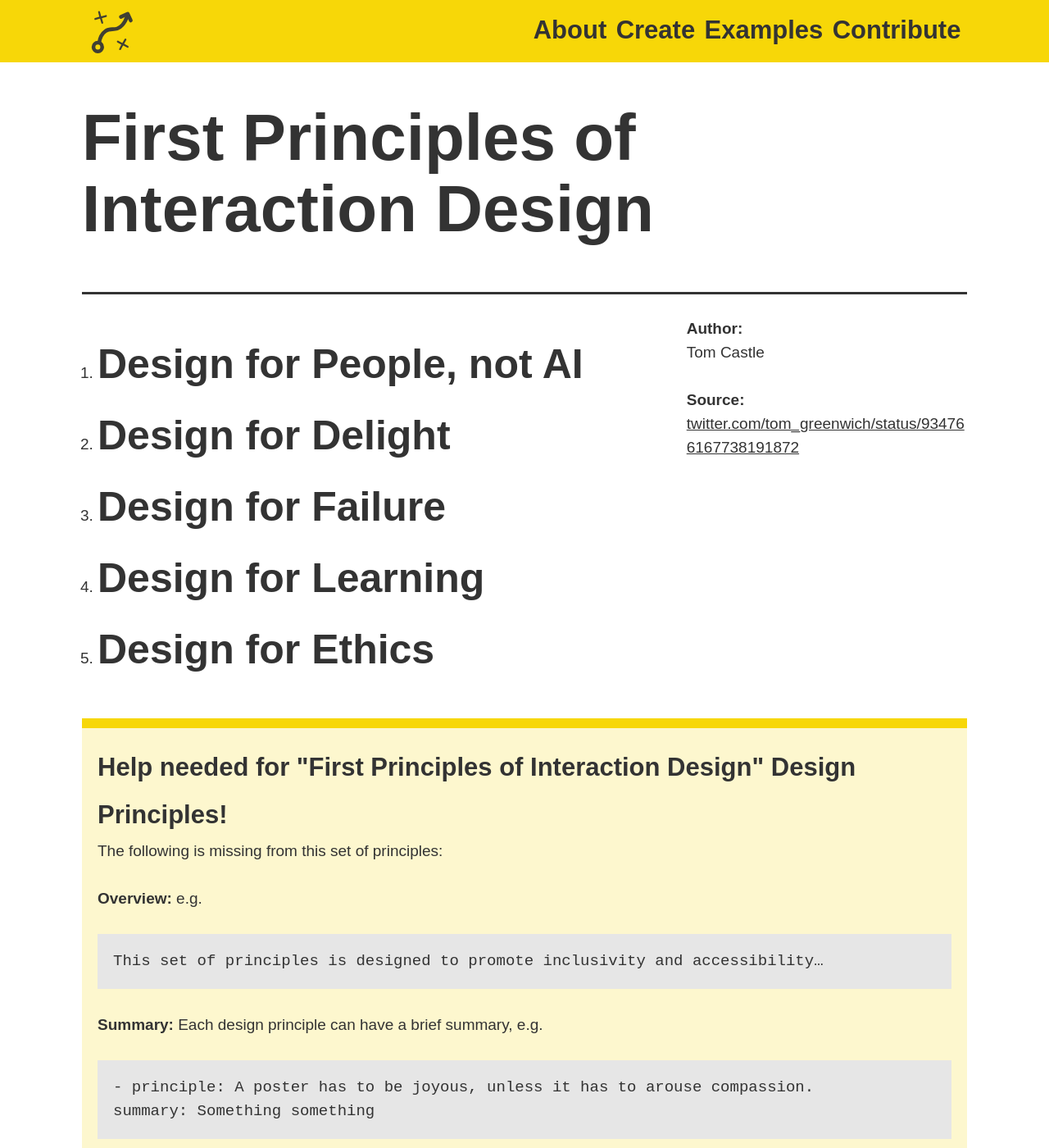
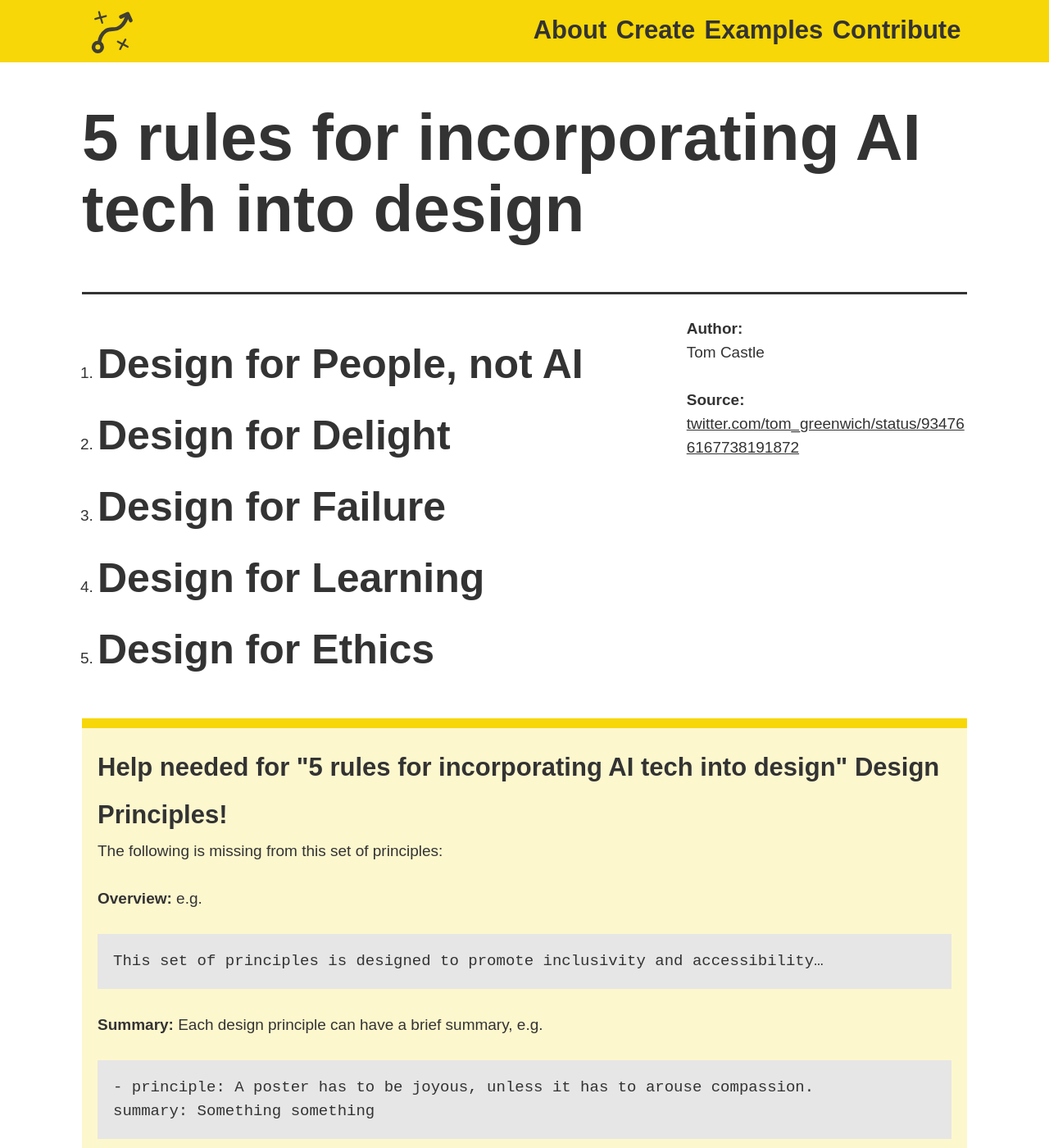
Before and after one commit to benbrignell/principles.design, a Jekyll site: the page built from _examples/5-rules-for-incorporation-ai-tech-into-design.md, in a window 1280 px wide and 1400 px high. Shown: the whole window at 82% size. Built offline with Jekyll 4.4.1, drawn with Linux system fonts in a browser that asks for light colours.

Commit message:
fixed title 5 rules for incorporating AI tech into design

```diff
--- a/_examples/5-rules-for-incorporation-ai-tech-into-design.md
+++ b/_examples/5-rules-for-incorporation-ai-tech-into-design.md
@@ -1,6 +1,6 @@
 ---
 layout: example
-title: First Principles of Interaction Design
+title: 5 rules for incorporating AI tech into design
 author: Tom Castle
 overview: #Work in progress
 link: https://twitter.com/tom_greenwich/status/934766167738191872
```
